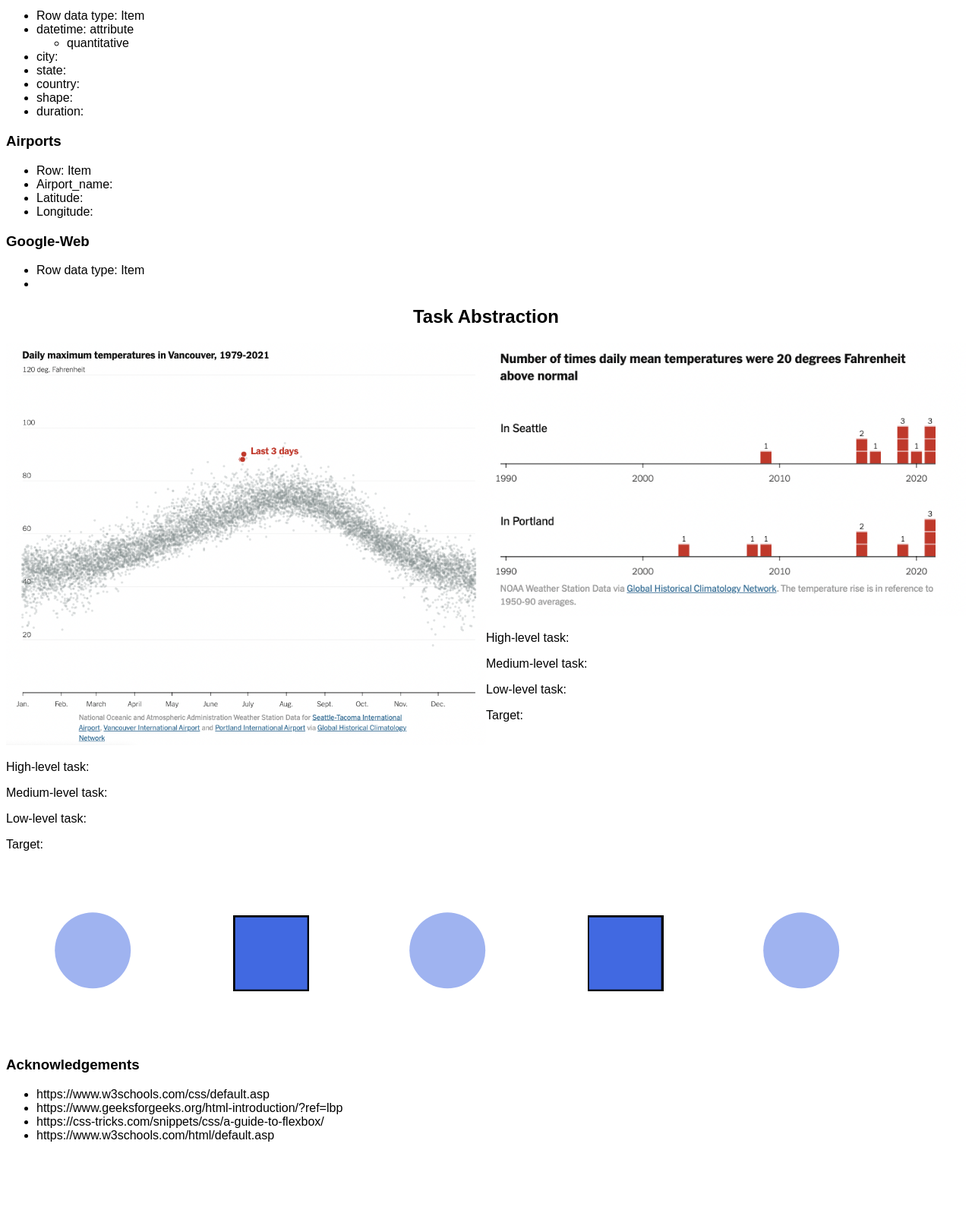
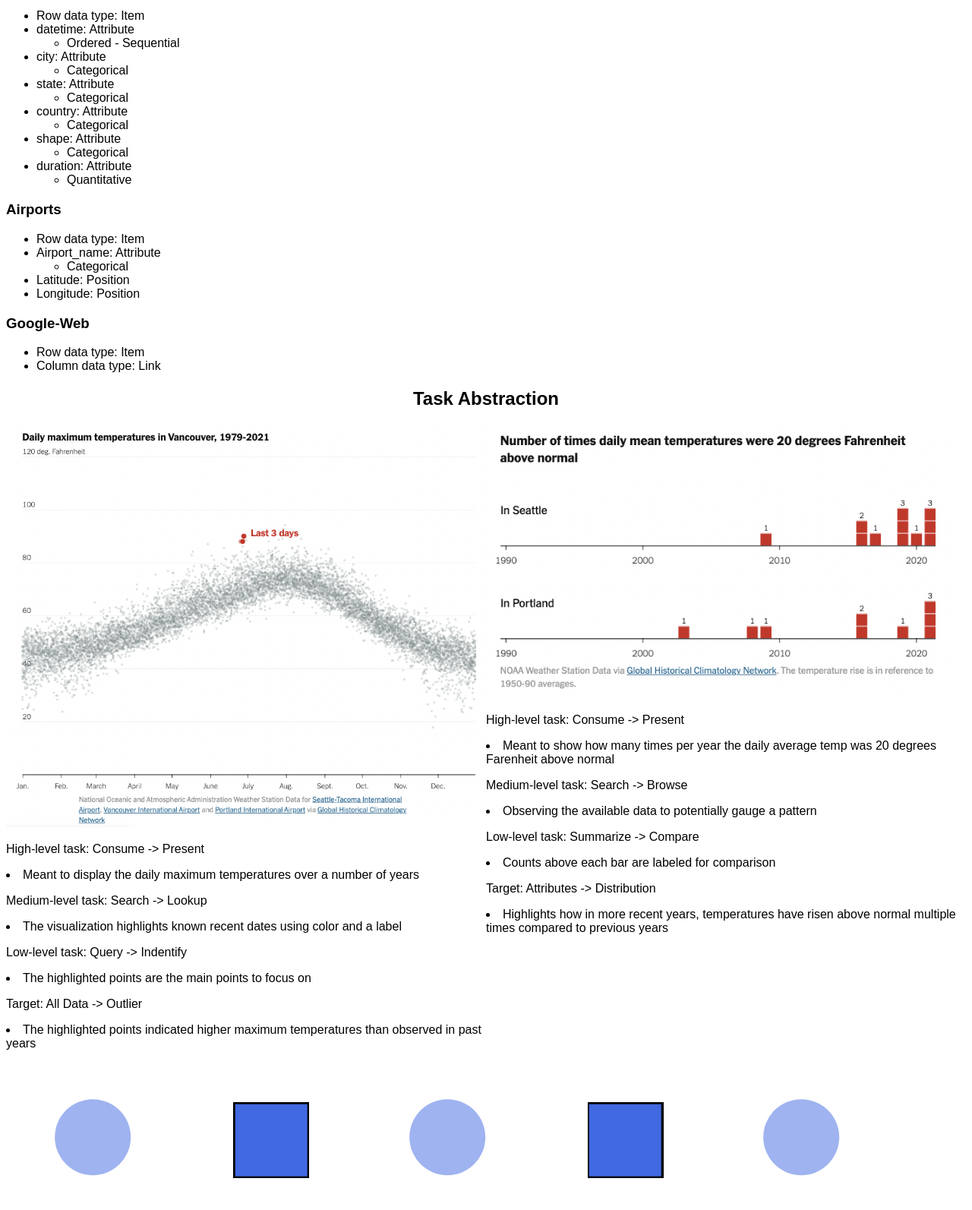
Before and after one commit to DS4200-S23-Class/hw-02-lauren-and-neals, a plain HTML site: page index.html in a window 1280 px wide. Shown: the part 260-1853 px from the top of the page at 76% size. Before the commit the page ends 1780 px from the top, so only its background shows below. Drawn offline with Linux system fonts and the light colour scheme.

Commit message:
added task abstraction and data types

```diff
--- a/index.html
+++ b/index.html
@@ -48,28 +48,46 @@
 			<h3>UFO</h3>
 				<ul>
 	                <li>Row data type: Item </li>
-	                <li>datetime: attribute</li>
+	                <li>datetime: Attribute</li>
 	                <ul>
-	                	<li>quantitative</li>
+	                	<li>Ordered - Sequential</li>
 	               	</ul>
-	                <li>city: </li>
-	                <li>state: </li>
-	                <li>country: </li>
-	                <li>shape: </li>
-	                <li>duration: </li>
+	                <li>city: Attribute</li>
+	                <ul>
+	                	<li>Categorical</li>
+	               	</ul>
+	                <li>state: Attribute </li>
+	                <ul>
+	                	<li>Categorical</li>
+	               	</ul>
+	                <li>country: Attribute</li>
+	                <ul>
+	                	<li>Categorical</li>
+	               	</ul>
+	                <li>shape: Attribute</li>
+	                <ul>
+	                	<li>Categorical</li>
+	               	</ul>
+	                <li>duration: Attribute</li>
+	                <ul>
+	                	<li>Quantitative</li>
+	               	</ul>
            		</ul>
 			<h3>Airports</h3>
 				<ul>
-	                <li>Row: Item </li>
-	                <li>Airport_name: </li>
-	                <li>Latitude: </li>
-	                <li>Longitude: </li>
+	                <li>Row data type: Item </li>
+	                <li>Airport_name: Attribute</li>
+	                <ul>
+	                	<li>Categorical</li>
+	               	</ul>
+	                <li>Latitude: Position</li>
+	                <li>Longitude: Position</li>
            		</ul>
 
 			<h3>Google-Web</h3>
 				<ul>
 	                <li>Row data type: Item </li>
-	                <li></li>
+	                <li>Column data type: Link </li>
            		</ul>
 	</div>
 
@@ -78,17 +96,26 @@
 		<div class="flexbox">
 			<div>
 				<img src=img/vis1.png>
-				<p>High-level task: </p>
-				<p>Medium-level task: </p>
-				<p>Low-level task: </p>
-				<p>Target: </p>
+				<p>High-level task: Consume -> Present</p>
+				<li>Meant to display the daily maximum temperatures over a number of years </li>
+				<p>Medium-level task: Search -> Lookup </p>
+				<li>The visualization highlights known recent dates using color and a label</li>
+
+				<p>Low-level task: Query -> Indentify</p>
+				<li>The highlighted points are the main points to focus on</li>
+				<p>Target: All Data -> Outlier </p>
+				<li>The highlighted points indicated higher maximum temperatures than observed in past years</li>
 			</div>
 			<div>
 				<img src=img/vis2.png>
-				<p>High-level task: </p>
-				<p>Medium-level task: </p>
-				<p>Low-level task: </p>
-				<p>Target: </p>
+				<p>High-level task: Consume -> Present</p>
+				<li>Meant to show how many times per year the daily average temp was 20 degrees Farenheit above normal</li>
+				<p>Medium-level task: Search -> Browse</p>
+				<li>Observing the available data to potentially gauge a pattern</li>
+				<p>Low-level task: Summarize -> Compare</p>
+				<li>Counts above each bar are labeled for comparison</li>
+				<p>Target: Attributes -> Distribution</p>
+				<li>Highlights how in more recent years, temperatures have risen above normal multiple times compared to previous years</li>
 			</div>
 		</div>
 	</div>
```
